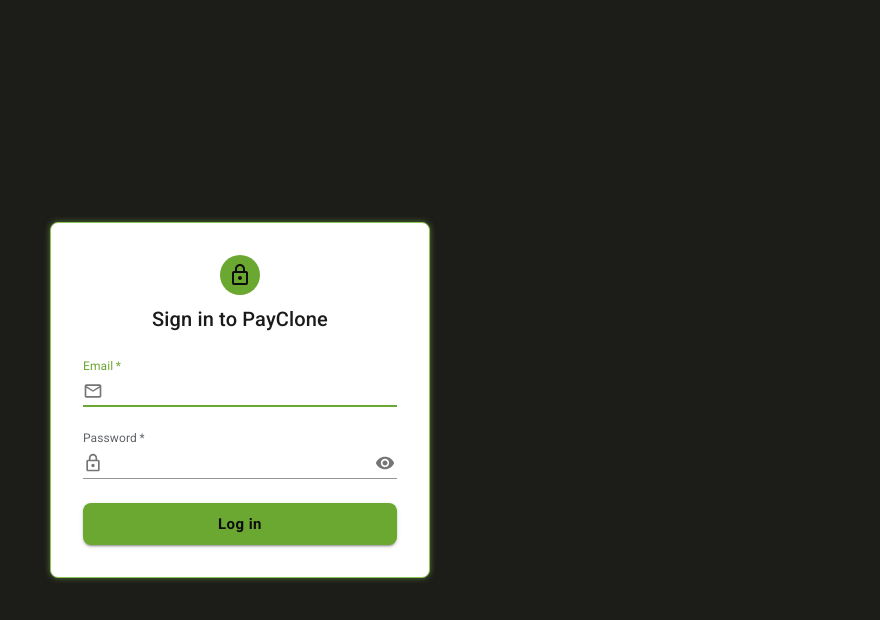
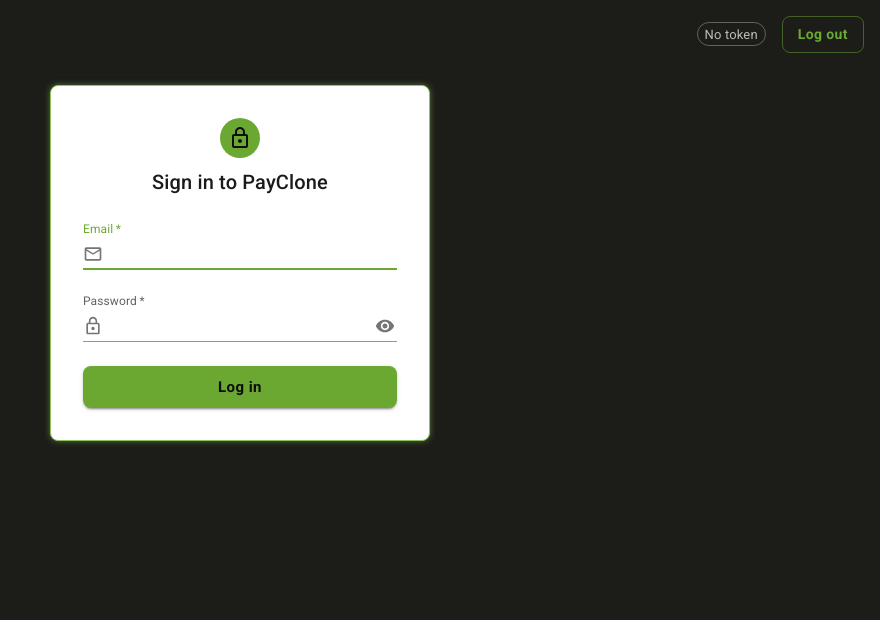
Before and after one commit to ryankavi/DaftarLedger, a React (Vite) app in the folder frontend/: page / in a window 1280 px wide. Shown: the top 620 px of the page, without its empty margins (400-1280 px from the left). Built offline with nearby package versions, Linux system fonts and the light colour scheme.

Commit message:
fix: add logout button

```diff
--- a/frontend/src/App.tsx
+++ b/frontend/src/App.tsx
@@ -1,41 +1,32 @@
 import Box from '@mui/material/Box'
 import Button from '@mui/material/Button'
-import Card from '@mui/material/Card'
-import CardContent from '@mui/material/CardContent'
 import Stack from '@mui/material/Stack'
-import Typography from '@mui/material/Typography'
 import LoginForm from './components/LoginForm'
+import TokenStatus from './components/TokenStatus'
 import { useAuth } from './auth/context'
 
-// Thin shell: pick the view based on auth state. Detailed UI lives in its own
-// components (LoginForm now; real screens — accounts, transactions — next).
+// Single page: the login form plus a live token-status chip and a logout button.
+// All three share the auth context, so logging in or clicking "Log out" updates
+// the chip automatically — no view swapping.
 export default function App() {
-  const { isAuthenticated, token, logout } = useAuth()
+  const { logout } = useAuth()
 
-  if (!isAuthenticated) {
-    return <LoginForm />
-  }
+  return (
+    <Box sx={{ minHeight: '100%', display: 'flex', flexDirection: 'column' }}>
+      <Stack
+        direction="row"
+        spacing={2}
+        sx={{ alignItems: 'center', justifyContent: 'flex-end', p: 2 }}
+      >
+        <TokenStatus />
+        <Button variant="outlined" onClick={logout}>
+          Log out
+        </Button>
+      </Stack>
 
-  // Temporary signed-in placeholder — replaced by real screens next.
-  return (
-    <Box sx={{ minHeight: '100%', display: 'grid', placeItems: 'center', p: 2 }}>
-      <Card sx={{ maxWidth: 520, width: '100%' }}>
-        <CardContent>
-          <Stack spacing={2}>
-            <Typography variant="h6">Signed in</Typography>
-            <Typography
-              variant="body2"
-              color="text.secondary"
-              sx={{ wordBreak: 'break-all' }}
-            >
-              Token: {token}
-            </Typography>
-            <Button variant="outlined" onClick={logout}>
-              Log out
-            </Button>
-          </Stack>
-        </CardContent>
-      </Card>
+      <Box sx={{ flex: 1 }}>
+        <LoginForm />
+      </Box>
     </Box>
   )
 }
--- a/frontend/src/components/LoginForm.tsx
+++ b/frontend/src/components/LoginForm.tsx
@@ -39,6 +39,10 @@
     e.preventDefault()
     setError(null)
     setBusy(true)
+    // Clear the inputs on submit. login() below still uses the values captured
+    // in this render's closure, so the request keeps the entered credentials.
+    setEmail('')
+    setPassword('')
     try {
       await login(email, password)
     } catch (err) {
--- /dev/null
+++ b/frontend/src/components/TokenStatus.tsx
@@ -0,0 +1,21 @@
+import Chip from '@mui/material/Chip'
+import { useAuth } from '../auth/context'
+
+// Small live indicator of whether a token is loaded in the auth context. Re-renders
+// automatically whenever the token changes (login sets it, logout clears it).
+export default function TokenStatus() {
+  const { isAuthenticated } = useAuth()
+
+  if (isAuthenticated) {
+    return <Chip label="Token loaded" color="primary" size="small" />
+  }
+
+  return (
+    <Chip
+      label="No token"
+      variant="outlined"
+      size="small"
+      sx={{ color: 'rgba(255,255,255,0.7)', borderColor: 'rgba(255,255,255,0.3)' }}
+    />
+  )
+}
```
